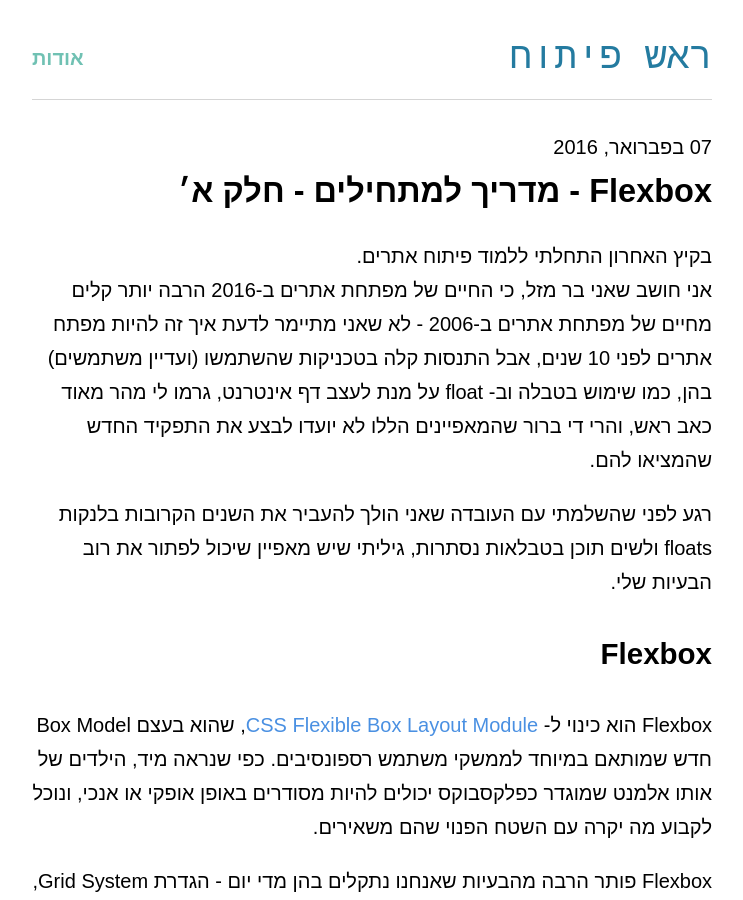
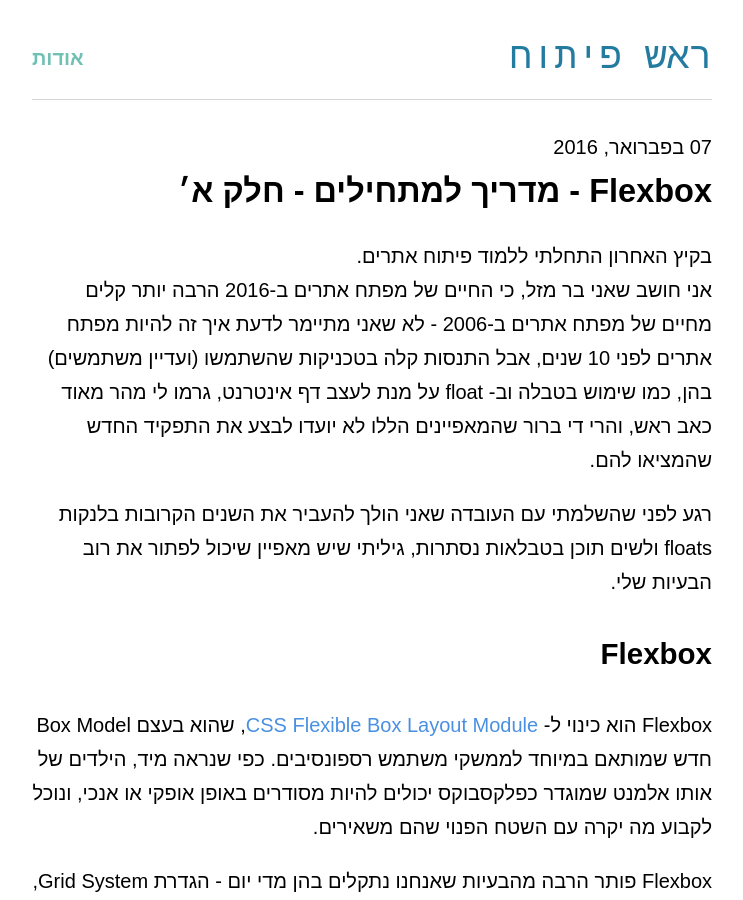
Before and after one commit to guytepper/devhead.co.il, a Jekyll site: the page built from _posts/2016-02-07-flexbox-part-1.md, in a window 1280 px wide and 900 px high. Shown: the whole window, without its empty margins (268-1011 px from the left). Built offline with Jekyll 4.4.1, drawn with Linux system fonts in a browser that asks for light colours; some web fonts are replaced.

Commit message:
Modified flexbox post first paragraph

```diff
--- a/_posts/2016-02-07-flexbox-part-1.md
+++ b/_posts/2016-02-07-flexbox-part-1.md
@@ -5,7 +5,7 @@
 thumbnail: http://devhead.co.il/images/thumbnails/flexbox-part-1.png
 ---
 בקיץ האחרון התחלתי ללמוד פיתוח אתרים.
-אני חושב שאני בר מזל, כי החיים של מפתחת אתרים ב-2016 הרבה יותר קלים מחיים של מפתחת אתרים ב-2006 -  לא שאני מתיימר לדעת איך זה להיות מפתח אתרים לפני 10 שנים, אבל התנסות קלה בטכניקות שהשתמשו (ועדיין משתמשים) בהן, כמו שימוש בטבלה וב- float על מנת לעצב דף אינטרנט, גרמו לי מהר מאוד כאב ראש, והרי די ברור שהמאפיינים הללו לא יועדו לבצע את התפקיד החדש שהמציאו להם.
+אני חושב שאני בר מזל, כי החיים של מפתח אתרים ב-2016 הרבה יותר קלים מחיים של מפתח אתרים ב-2006 -  לא שאני מתיימר לדעת איך זה להיות מפתח אתרים לפני 10 שנים, אבל התנסות קלה בטכניקות שהשתמשו (ועדיין משתמשים) בהן, כמו שימוש בטבלה וב- float על מנת לעצב דף אינטרנט, גרמו לי מהר מאוד כאב ראש, והרי די ברור שהמאפיינים הללו לא יועדו לבצע את התפקיד החדש שהמציאו להם.
 
 
 רגע לפני שהשלמתי עם העובדה שאני הולך להעביר את השנים הקרובות בלנקות floats ולשים תוכן בטבלאות נסתרות, גיליתי שיש מאפיין שיכול לפתור את רוב הבעיות שלי.
```
